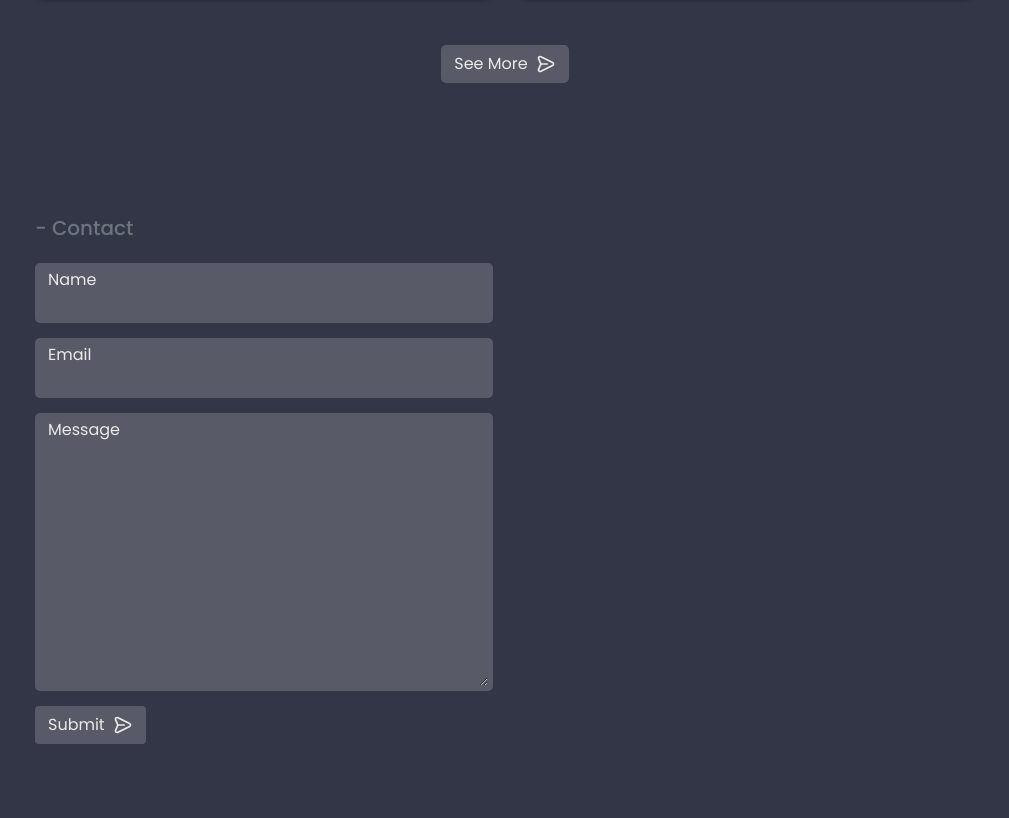
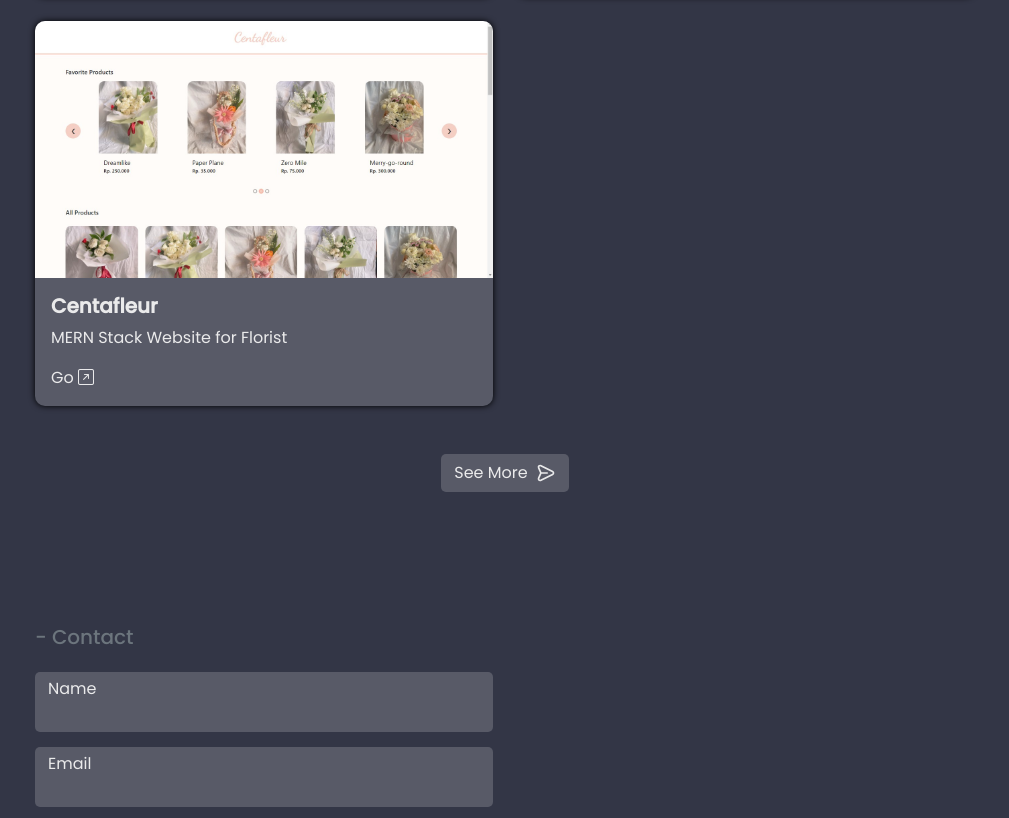
Before and after one commit to fitrafilian/portfolio-fitra, a plain HTML site: page index.html in a window 1280 px wide. Shown: the part 2090-2908 px from the top of the page, without its empty margins (135-1144 px from the left). Drawn offline with nearby package versions, Linux system fonts and the light colour scheme.

Commit message:
adding Centafleur to portfolio

```diff
--- a/index.html
+++ b/index.html
@@ -305,6 +305,16 @@
                 </div>
               </div>
             </div>
+            <div class="col-lg-6 mb-4">
+              <div class="card">
+                <img src="img/centafleur.jpg" class="card-img-top" alt="...">
+                <div class="card-body">
+                  <h5 class="card-title fw-bold">Centafleur</h5>
+                  <p class="card-text">MERN Stack Website for Florist</p>
+                  <a href="https://centafleur.vercel.app/" target="_blank" style="color: #eaeaeb; text-decoration: none;">Go <i class="bi bi-arrow-up-right-square"></i></a>
+                </div>
+              </div>
+            </div>
           </div>
           <div class="row mt-4">
             <div class="col d-flex justify-content-center">
```
Also changed, not shown: img/centafleur.jpg (added).
